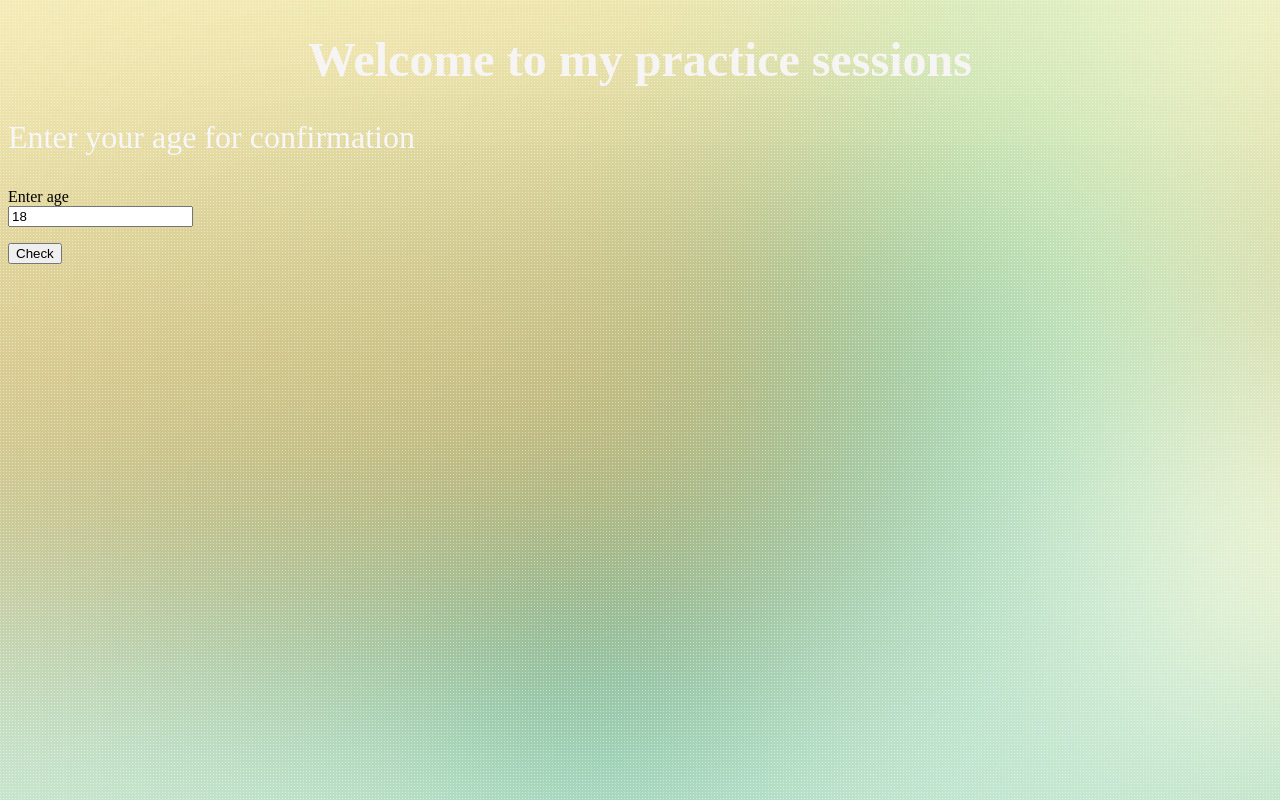
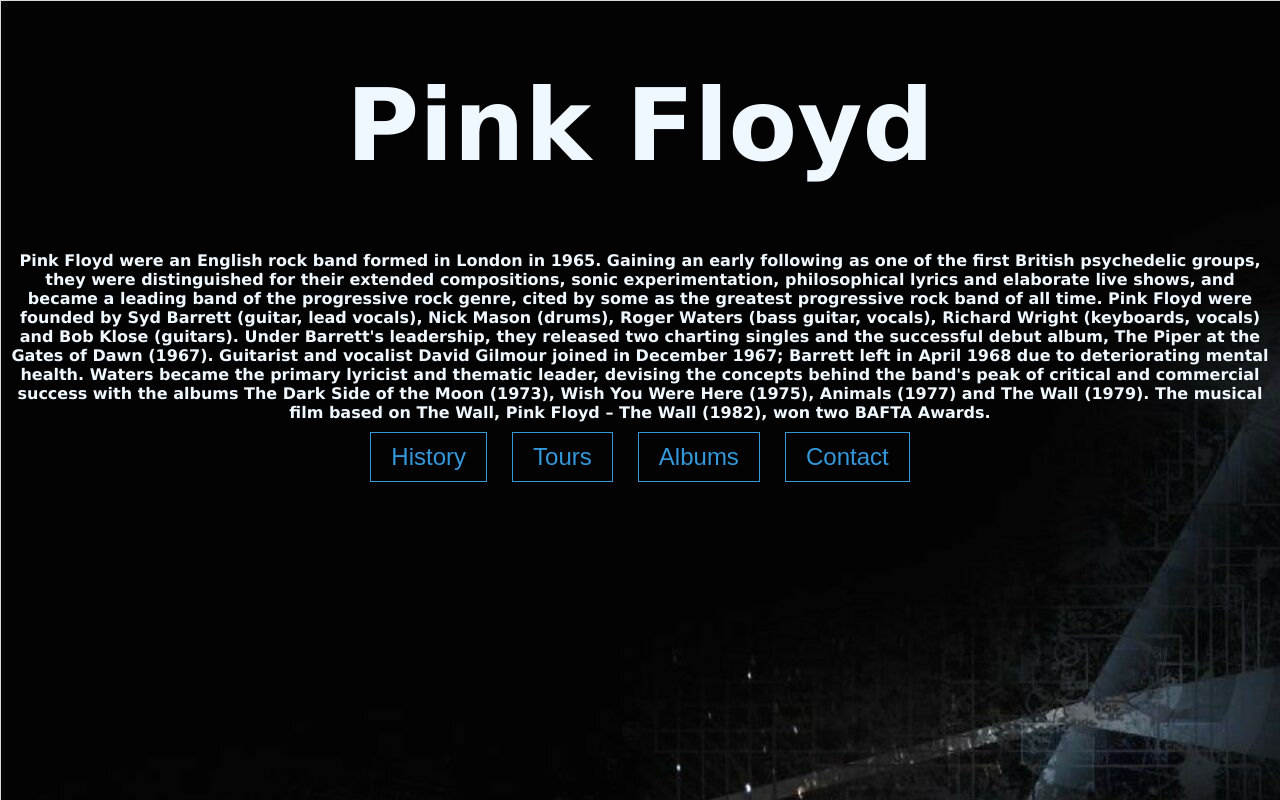
Before and after one commit to Iram0598/JavaScript-projects, a plain HTML site: page index.html in a window 1280 px wide. Drawn offline with Linux system fonts and the light colour scheme.

Commit message:
egula dekh

```diff
--- /dev/null
+++ b/app.js
@@ -0,0 +1,16 @@
+
+let control = document.getElementById("b1");
+let div = document.getElementById("history");
+
+control.addEventListener('click', () => {
+   if(div.style.display=== 'none')
+      {
+        div.style.display = 'block';
+      }
+      //else
+      //{
+        //div.style.display ===  'none';
+      //}
+
+
+});
--- a/index.html
+++ b/index.html
@@ -1,41 +1,29 @@
 <!DOCTYPE html>
-<head>
-    <body style="background-image: url(unnamed.jpg);">
+<html>
+  <head>
+    <title>A brief history of Pink Floyd</title>
+    <link rel="stylesheet" href="main.css">
 
-        <h1 style="text-align: center; font-size: 300%; color: rgb(247, 244, 244);">Welcome to my practice sessions</h1>
+    <body class="test">
+      <h1 id="pink">Pink Floyd</h1>
+      <b>Pink Floyd were an English rock band formed in London in 1965. Gaining an early following as one of the first British psychedelic groups, they were distinguished for their extended compositions, sonic experimentation, philosophical lyrics and elaborate live shows, and became a leading band of the progressive rock genre, cited by some as the greatest progressive rock band of all time.
 
-        <p style=" color: rgb(247, 246, 248); font-size: 200%;" >Enter your age for confirmation</p>
+        Pink Floyd were founded by Syd Barrett (guitar, lead vocals), Nick Mason (drums), Roger Waters (bass guitar, vocals), Richard Wright (keyboards, vocals) and Bob Klose (guitars). Under Barrett's leadership, they released two charting singles and the successful debut album, The Piper at the Gates of Dawn (1967). Guitarist and vocalist David Gilmour joined in December 1967; Barrett left in April 1968 due to deteriorating mental health. Waters became the primary lyricist and thematic leader, devising the concepts behind the band's peak of critical and commercial success with the albums The Dark Side of the Moon (1973), Wish You Were Here (1975), Animals (1977) and The Wall (1979). The musical film based on The Wall, Pink Floyd – The Wall (1982), won two BAFTA Awards.</b>
+      <div class="container">
+      <button id="b1" class="btn btn1" onclick="hide">History</button>
+      <button id="b2" class="btn btn2">Tours</button>
+      <button id="b3" class="btn btn3">Albums</button>
+      <button id="b4" class="btn btn4">Contact</button>
+      </div>
+      <script src="app.js"></script>
+      <div id="history" style="display: none;">
+        Roger Waters and Nick Mason met while studying architecture at the London Polytechnic at Regent Street.[2] They first played music together in a group formed by Keith Noble and Clive Metcalfe with Noble's sister Sheilagh. Richard Wright, a fellow architecture student,[nb 1] joined later that year, and the group became a sextet, Sigma 6. Waters played lead guitar, Mason drums, and Wright rhythm guitar (since there was rarely an available keyboard).[4] The band performed at private functions and rehearsed in a tearoom in the basement of the Regent Street Polytechnic. They performed songs by the Searchers and material written by their manager and songwriter, fellow student Ken Chapman.[5]
 
-     <form style="width: 100px;" >
-        <p> Enter age <input id = "age" value = 18 /></p>
-    </form>
-
-        <button onclick="checker()">Check</button>
-        <p id="boyosh"></p>
+         In September 1963, Waters and Mason moved into a flat at 39 Stanhope Gardens near Crouch End in London, owned by Mike Leonard, a part-time tutor at the nearby Hornsey College of Art and the Regent Street Polytechnic.[6][nb 2] Mason moved out after the 1964 academic year, and guitarist Bob Klose moved in during September 1964, prompting Waters' switch to bass.[7][nb 3] Sigma 6 went through several names, including the Meggadeaths, the Abdabs and the Screaming Abdabs, Leonard's Lodgers, and the Spectrum Five, before settling on the Tea Set.[8][nb 4] In 1964, as Metcalfe and Noble left to form their own band, guitarist Syd Barrett joined Klose and Waters at Stanhope Gardens.[12] Barrett, two years younger, had moved to London in 1962 to study at the Camberwell College of Arts.[13] Waters and Barrett were childhood friends; Waters had often visited Barrett and watched him play guitar at Barrett's mother's house.[14] Mason said about Barrett: "In a period when everyone was being cool in a very adolescent, self-conscious way, Syd was unfashionably outgoing; my enduring memory of our first encounter is the fact that he bothered to come up and introduce himself to me."[15]
+      </div>
 
 
-        <script>
-            function checker()
-            {
-                let situation;
-                let age = Number(document.getElementById("age").value);
-                if (isNaN(age))
-                {
-                    situation = "Input is invalid : Strings are not allowed";
+      </body>
 
-                }
-                else
-                {
-                    situation = (age < 18)? "Underaged!! Cant apply":"Age confirmed";
-                }
-                document.getElementById("boyosh").innerHTML = situation ;
-            }
-
-
-
-            </script>
-
-
-
-    </body>
-</head>
+  </head>
+</html>
--- /dev/null
+++ b/main.css
@@ -0,0 +1,40 @@
+.test{
+  background-color: black;
+  background-image: url(triangle.jpg);
+  font-size: 100%;
+  color: aliceblue;
+  text-align: center;
+  font-family: 'Lucida Sans', 'Lucida Sans Regular', 'Lucida Grande', 'Lucida Sans Unicode', Geneva, Verdana, sans-serif;
+}
+.container{
+  color: aliceblue;
+}
+.btn{
+  font-size: 150%;
+  border: 1px solid #3498db;
+  background: none;
+  padding: 10px 20px;
+  cursor: pointer;
+  margin: 10px;
+  color: aliceblue;
+  transition: 0.8s;
+}
+
+.btn1,.btn2,.btn3,.btn4{
+  color: #3498db;
+}
+
+.btn1:hover, .btn2:hover, .btn3:hover, .btn4:hover{
+
+  color: #fff;
+}
+
+#pink{
+
+    font-size: 100px;
+}
+#history{
+  padding: 10px 20px;
+  margin: 10px;
+  border: 1px solid #3498db;
+}
```
Also changed, not shown: 0bb020128fa31bb81d2c4c64f7acede0.png (added), High_resolution_wallpaper_background_ID_77701265117.jpg (added), brain-damage-david-gilmour-2006-tour-wallpapers_1456x1024_h.jpg (added), david.jpg (added), gilmour-wallpaper-pc.jpg (added), images.jpg (added), pink-floyd-wallpaper-preview.jpg (added), recHhS.jpg (deleted), triangle.jpg (added), unnamed.jpg (deleted), 1 other file.
